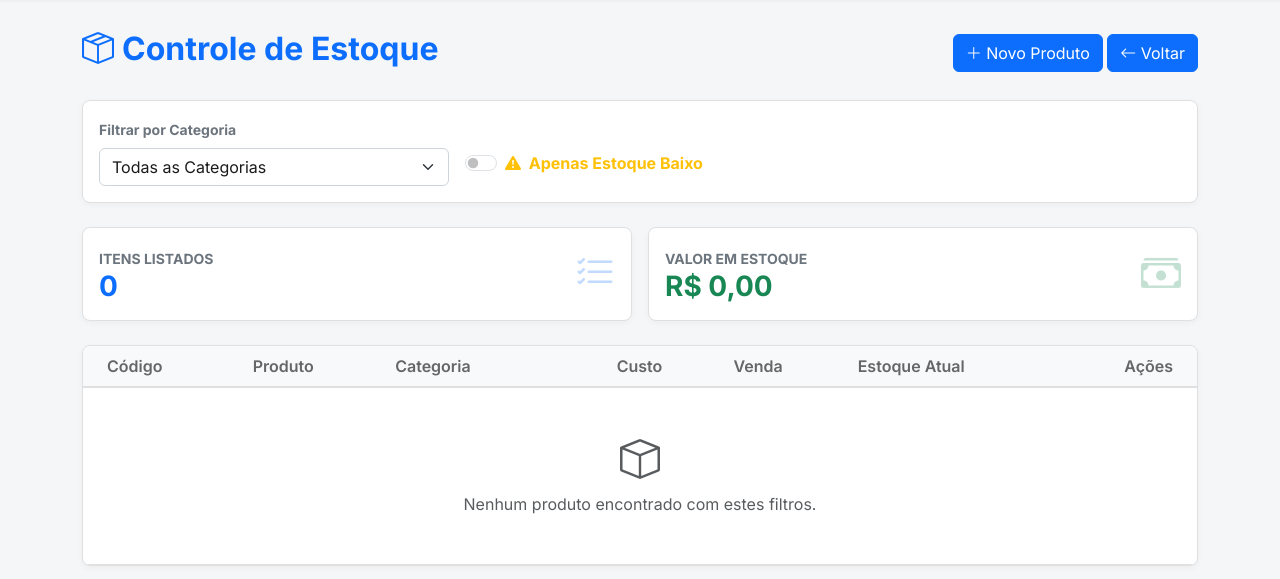
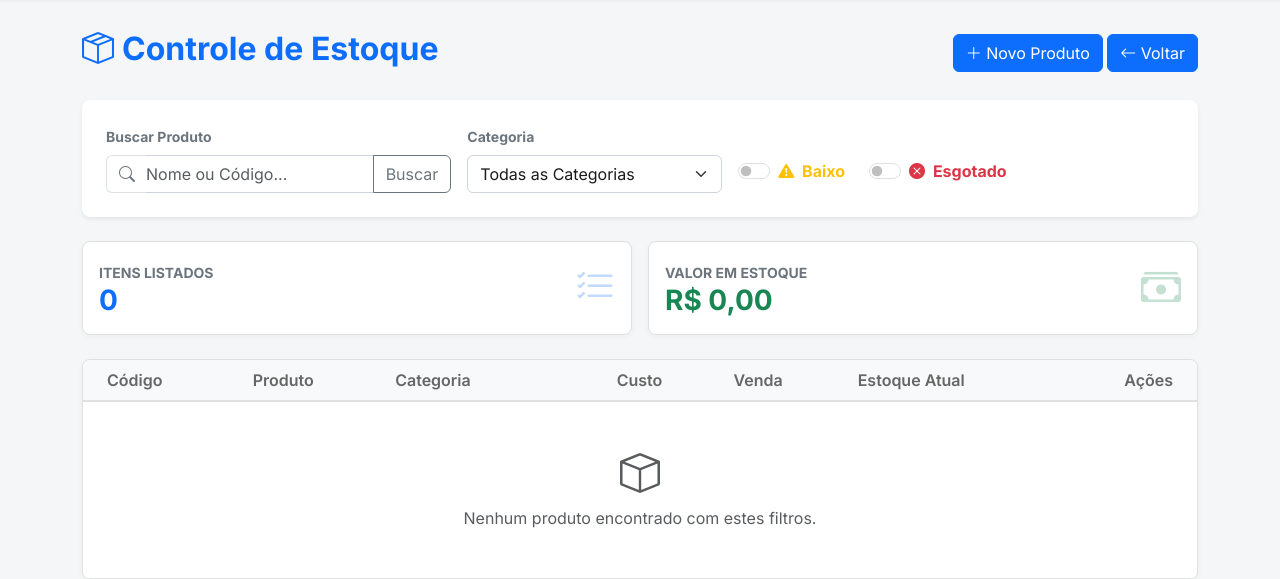
Before and after one commit to Heitorcgq/Emporikos, a Django app: page /relatorios/estoque/ in a window 1280 px wide. Shown: the part 57-636 px from the top of the page. Run offline with Django 5.2, Linux system fonts and the light colour scheme; the visitor is signed in with stand-in values (Sample User, id 1); data that the repository does not hold is empty.

Commit message:
Dashboards e estoque

```diff
--- a/apps/loja/models.py
+++ b/apps/loja/models.py
@@ -1,5 +1,6 @@
 from django.db import models
 from django.contrib.auth.models import User
+from django.utils import timezone
 
 class Categoria(models.Model):
     nome = models.CharField(max_length=100)
@@ -40,7 +41,7 @@ class Venda(models.Model):
     ]
 
     vendedor = models.ForeignKey(User, on_delete=models.PROTECT)
-    data_venda = models.DateTimeField(auto_now_add=True)
+    data_venda = models.DateTimeField(default=timezone.now)
     valor_total = models.DecimalField(max_digits=10, decimal_places=2, default=0)
     desconto = models.DecimalField(max_digits=10, decimal_places=2, default=0)
     acrescimo = models.DecimalField(max_digits=10, decimal_places=2, default=0)
--- a/apps/loja/views.py
+++ b/apps/loja/views.py
@@ -1,10 +1,11 @@
 import json
+from decimal import Decimal
 from django.shortcuts import render, redirect, get_object_or_404
 from django.http import JsonResponse
 from django.views.decorators.csrf import csrf_exempt
 from django.contrib.auth.decorators import login_required, user_passes_test
 from django.views.decorators.http import require_POST
-from django.db.models import Sum, Count
+from django.db.models import Sum, Count, Q
 from .models import Produto, Venda, ItensVenda, Categoria
 from .forms import ProdutoForm, CategoriaForm, CadastroFuncionarioForm
 from datetime import datetime, timedelta
@@ -12,6 +13,7 @@ from django.utils import timezone
 from django.db.models.functions import TruncDay
 from django.contrib.auth.models import Group, User
 from django.contrib import messages
+from django.db import transaction
 
 def checar_gerente(user):
     return user.is_superuser or user.groups.filter(name='Gerente').exists()
@@ -106,22 +108,20 @@ def excluir_funcionario(request, funcionario_id):
 @login_required
 def home_pdv(request):
     """
-    Função 1: O porteiro.
-    Não mostra tela. Apenas acha a venda do usuário e manda ele para lá.
+    Função 1: O porteiro Inteligente.
     """
-    # 1. Tenta pegar a ÚLTIMA venda aberta deste usuário
-    venda_aberta = Venda.objects.filter(
-        vendedor=request.user,
-        status='A'
-    ).order_by('-id').first() # O -id garante que pega a 66 e não a 60
+    usuario = request.user
 
-    if venda_aberta:
-        # Se achou, redireciona para a URL com o ID (ex: /pdv/66/)
-        return redirect('frente_caixa', venda_id=venda_aberta.id)
-    else:
-        # Se não tem nenhuma aberta, cria uma nova
-        nova_venda = Venda.objects.create(vendedor=request.user, status='A')
-        return redirect('frente_caixa', venda_id=nova_venda.id)
+    # 1. Busca qualquer venda pendente deste usuário
+    venda_pendente = Venda.objects.filter(vendedor=usuario, status='P').first()
+
+    if venda_pendente:
+        # Se achou uma pendente, usa ela mesma (não cria outra)
+        return redirect('frente_caixa', venda_id=venda_pendente.id)
+
+    # 2. Se não tem nenhuma pendente, cria uma nova
+    nova_venda = Venda.objects.create(vendedor=usuario, status='P')
+    return redirect('frente_caixa', venda_id=nova_venda.id)
 
 @login_required
 def frente_caixa(request, venda_id):
@@ -199,7 +199,7 @@ def api_remover_item(request, item_id):
 def api_atualizar_quantidade(request, item_id):
     if request.method == 'POST':
         data = json.loads(request.body)
-        nova_qtd = float(data.get('quantidade'))
+        nova_qtd = Decimal(str(data.get('quantidade')))
 
         item = get_object_or_404(ItensVenda, id=item_id)
         item.quantidade = nova_qtd
@@ -324,6 +324,7 @@ def checkout(request, venda_id):
 
     return render(request, 'loja/checkout.html', {'venda': venda})
 
+@transaction.atomic
 @csrf_exempt
 def concluir_venda(request, venda_id):
     """Finaliza a venda e BAIXA O ESTOQUE (com proteção contra negativo infinito)."""
@@ -340,6 +341,7 @@ def concluir_venda(request, venda_id):
         venda.acrescimo = float(dados.get('acrescimo', 0))
         venda.valor_final = float(dados.get('valor_final', venda.valor_total))
         venda.forma_pagamento = dados.get('forma_pagamento', 'DIN')
+        venda.data_venda = timezone.now()
         venda.status = 'C' # Concluída
         venda.save()
 
@@ -375,24 +377,29 @@ def relatorio_vendas(request):
     # 1. Filtros Padrão (Datas)
     data_inicio = request.GET.get('data_inicio')
     data_fim = request.GET.get('data_fim')
-    vendedor_id = request.GET.get('vendedor')  # <--- NOVO: Pegamos o ID do vendedor
+    vendedor_id = request.GET.get('vendedor')
 
-    vendas = Venda.objects.all().order_by('-data_venda')
+    # --- ALTERAÇÃO AQUI ---
+    # Antes era: Venda.objects.all()...
+    # Agora filtramos apenas as CONCLUÍDAS ('C')
+    vendas = Venda.objects.filter(status='C').order_by('-data_venda')
+    # ----------------------
 
     if data_inicio and data_fim:
+        # Dica extra: Adicionei "date" no filtro para garantir que pegue o dia inteiro
         vendas = vendas.filter(data_venda__range=[data_inicio, data_fim])
 
-    # 2. Filtro por Vendedor (NOVO)
+    # 2. Filtro por Vendedor
     if vendedor_id:
         vendas = vendas.filter(vendedor_id=vendedor_id)
-        vendedor_id = int(vendedor_id) # Converte para inteiro para marcar o select no HTML
+        vendedor_id = int(vendedor_id)
 
     # 3. Totais
     total_faturado = vendas.aggregate(Sum('valor_final'))['valor_final__sum'] or 0
     total_vendas = vendas.count()
     ticket_medio = total_faturado / total_vendas if total_vendas > 0 else 0
 
-    # 4. Lista de Funcionários para o Dropdown (Apenas ativos)
+    # 4. Lista de Funcionários para o Dropdown
     funcionarios = User.objects.filter(is_active=True).order_by('username')
 
     return render(request, 'loja/relatorio_vendas.html', {
@@ -402,8 +409,8 @@ def relatorio_vendas(request):
         'total_vendas': total_vendas,
         'data_inicio': data_inicio,
         'data_fim': data_fim,
-        'funcionarios': funcionarios,         # <--- Enviamos a lista
-        'vendedor_selecionado': vendedor_id,  # <--- Enviamos quem foi escolhido
+        'funcionarios': funcionarios,
+        'vendedor_selecionado': vendedor_id,
     })
 
 @login_required
@@ -431,14 +438,31 @@ def relatorio_estoque(request):
     produtos = Produto.objects.all().order_by('nome')
     categorias = Categoria.objects.all().order_by('nome')
 
+    # 1. Filtro por Categoria
     categoria_id = request.GET.get('categoria')
     if categoria_id:
         produtos = produtos.filter(categoria_id=categoria_id)
 
+    # 2. Filtro por Termo (Nome ou Código)
+    termo = request.GET.get('termo')
+    if termo:
+        produtos = produtos.filter(
+            Q(nome__icontains=termo) | Q(codigo__icontains=termo)
+        )
+
+    # 3. Filtros de Status (Baixo ou Esgotado)
+    esgotado = request.GET.get('esgotado')
     baixo_estoque = request.GET.get('baixo')
-    if baixo_estoque:
+
+    if esgotado and baixo_estoque:
         produtos = produtos.filter(estoque_atual__lte=10)
 
+    elif esgotado:
+        produtos = produtos.filter(estoque_atual__lte=0)
+
+    elif baixo_estoque:
+        produtos = produtos.filter(estoque_atual__lte=10, estoque_atual__gt=0)
+    # Totais
     valor_total_estoque = 0
     for p in produtos:
         valor_total_estoque += (p.preco_compra * p.estoque_atual)
@@ -449,7 +473,9 @@ def relatorio_estoque(request):
         'valor_total_estoque': valor_total_estoque,
         'total_itens': produtos.count(),
         'filtro_categoria': int(categoria_id) if categoria_id else None,
-        'filtro_baixo': baixo_estoque
+        'filtro_baixo': baixo_estoque,
+        'filtro_esgotado': esgotado,
+        'termo_busca': termo
     }
 
     return render(request, 'loja/relatorio_estoque.html', context)
@@ -521,6 +547,17 @@ def dashboard_vendas(request):
     labels_prod = [p['produto__nome'] for p in top_produtos]
     dados_prod = [float(p['total_vendido']) for p in top_produtos]
 
+    # 4. TOP VENDEDORES (R$)
+    top_vendedores = Venda.objects.filter(
+        data_venda__gte=data_limite,
+        status='C'
+    ).values('vendedor__username').annotate(
+        total_faturado=Sum('valor_final') # Soma o valor final real
+    ).order_by('-total_faturado')[:5]
+
+    labels_vend = [v['vendedor__username'] for v in top_vendedores]
+    dados_vend = [float(v['total_faturado']) for v in top_vendedores]
+
     context = {
         'datas_grafico': json.dumps(datas_grafico),
         'valores_grafico': json.dumps(valores_grafico),
@@ -528,6 +565,8 @@ def dashboard_vendas(request):
         'dados_pgto': json.dumps(dados_pgto),
         'labels_prod': json.dumps(labels_prod),
         'dados_prod': json.dumps(dados_prod),
+        'labels_vend': json.dumps(labels_vend),
+        'dados_vend': json.dumps(dados_vend),
     }
 
     return render(request, 'loja/dashboard_vendas.html', context)
--- a/templates/loja/relatorio_estoque.html
+++ b/templates/loja/relatorio_estoque.html
@@ -14,11 +14,23 @@
         </div>
     </div>
 
-    <div class="panel mb-4 p-3">
-        <form method="get" class="row g-3 align-items-center">
+    <div class="panel mb-4 p-4 shadow-sm border-0">
+        <form method="get" class="row g-3 align-items-end">
 
             <div class="col-md-4">
-                <label class="form-label small fw-bold text-secondary">Filtrar por Categoria</label>
+                <label class="form-label small fw-bold text-secondary">Buscar Produto</label>
+                <div class="input-group">
+                    <span class="input-group-text bg-white text-secondary border-end-0">
+                        <i class="bi bi-search"></i>
+                    </span>
+                    <input type="text" name="termo" class="form-control border-start-0 ps-0"
+                           placeholder="Nome ou Código..." value="{{ termo_busca|default:'' }}">
+                    <button class="btn btn-outline-secondary" type="submit">Buscar</button>
+                </div>
+            </div>
+
+            <div class="col-md-3">
+                <label class="form-label small fw-bold text-secondary">Categoria</label>
                 <select name="categoria" class="form-select" onchange="this.form.submit()">
                     <option value="">Todas as Categorias</option>
                     {% for cat in categorias %}
@@ -29,20 +41,28 @@
                 </select>
             </div>
 
-            <div class="col-md-4 pt-4">
+            <div class="col-md-5 d-flex gap-4 align-items-center pb-2">
                 <div class="form-check form-switch">
                     <input class="form-check-input" type="checkbox" name="baixo" value="1" id="checkBaixo"
                            {% if filtro_baixo %}checked{% endif %} onchange="this.form.submit()">
                     <label class="form-check-label fw-bold text-warning" for="checkBaixo">
-                        <i class="bi bi-exclamation-triangle-fill me-1"></i> Apenas Estoque Baixo
+                        <i class="bi bi-exclamation-triangle-fill me-1"></i> Baixo
+                    </label>
+                </div>
+
+                <div class="form-check form-switch">
+                    <input class="form-check-input" type="checkbox" name="esgotado" value="1" id="checkEsgotado"
+                           {% if filtro_esgotado %}checked{% endif %} onchange="this.form.submit()">
+                    <label class="form-check-label fw-bold text-danger" for="checkEsgotado">
+                        <i class="bi bi-x-circle-fill me-1"></i> Esgotado
                     </label>
                 </div>
             </div>
 
-            {% if filtro_categoria or filtro_baixo %}
-            <div class="col-md-4 text-end pt-3">
+            {% if filtro_categoria or filtro_baixo or filtro_esgotado or termo_busca %}
+            <div class="col-12 text-end border-top pt-3 mt-3">
                 <a href="{% url 'relatorio_estoque' %}" class="btn btn-sm btn-outline-secondary">
-                    <i class="bi bi-x-lg"></i> Limpar Filtros
+                    <i class="bi bi-trash me-1"></i> Limpar Filtros
                 </a>
             </div>
             {% endif %}
```
Also changed, not shown: templates/loja/dashboard_vendas.html (+48 -5 lines), templates/loja/pdv.html (+32 -14 lines), apps/loja/migrations/0008_alter_venda_data_venda.py (added).
